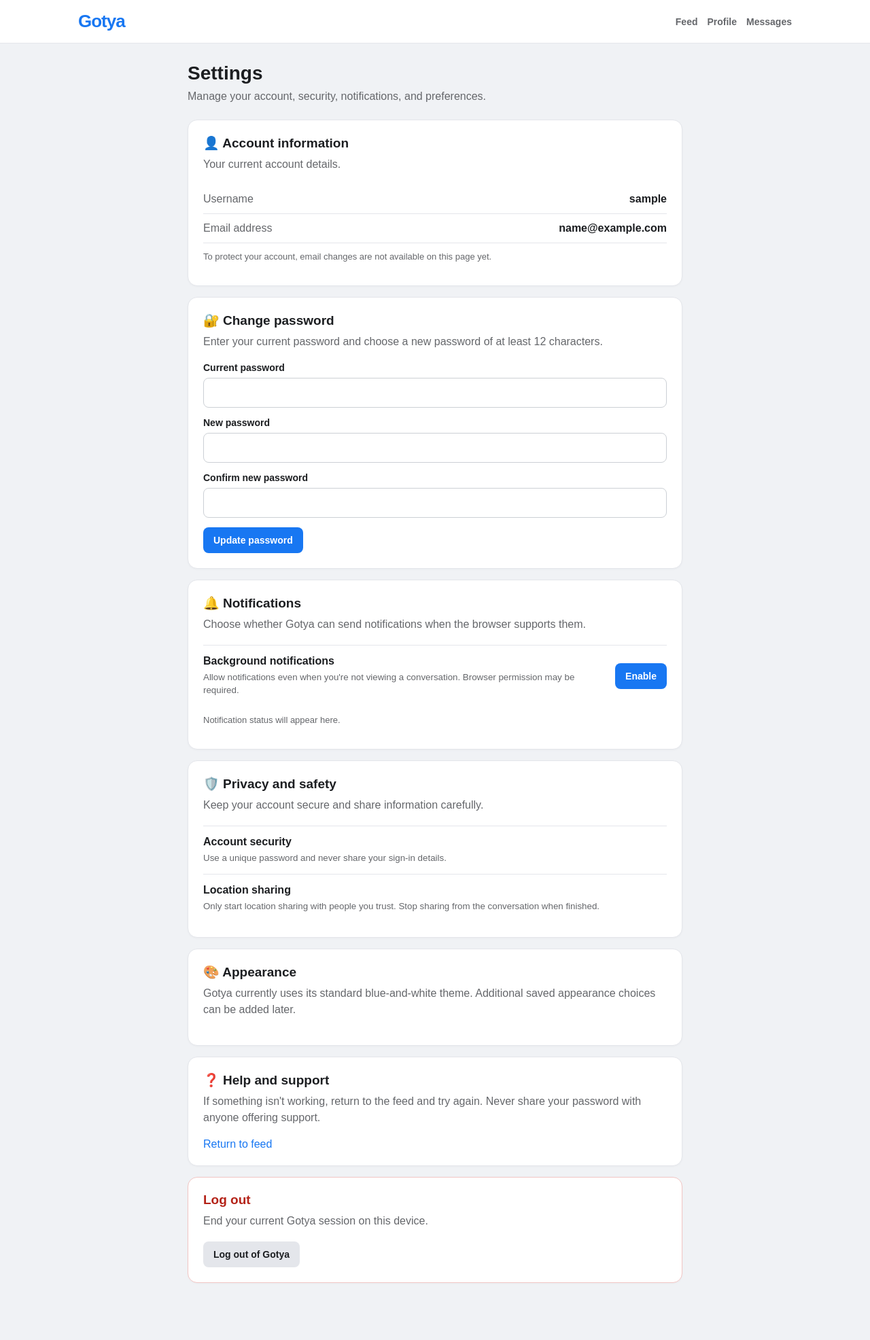
After one commit to Liejah/GOTYA, a Flask app: page /settings in a window 1280 px wide. The commit adds this page. Shown: the whole page at 68% size. Run offline with Flask 3, Linux system fonts and the light colour scheme; the visitor is signed in with stand-in values (Sample User, id 1); some libraries are stand-ins or nearby versions.

Commit message:
Add account settings page and improve notifications

```diff
--- a/app.py
+++ b/app.py
@@ -1649,6 +1649,38 @@ def logout():
     return redirect(url_for("home"))
 
 
+@app.route("/settings", methods=["GET", "POST"])
+@login_required
+def settings():
+    if request.method == "POST":
+        action = request.form.get("action", "").strip()
+
+        if action == "change_password":
+            current_password = request.form.get("current_password", "")
+            new_password = request.form.get("new_password", "")
+            confirm_password = request.form.get("confirm_password", "")
+
+            if not current_user.check_password(current_password):
+                flash("Your current password is incorrect.", "error")
+            elif len(new_password) < 12:
+                flash("Your new password must be at least 12 characters long.", "error")
+            elif new_password != confirm_password:
+                flash("The new passwords do not match.", "error")
+            elif current_user.check_password(new_password):
+                flash("Choose a password different from your current password.", "error")
+            else:
+                current_user.set_password(new_password)
+                db.session.commit()
+                flash("Your password has been changed successfully.", "success")
+
+            return redirect(url_for("settings", _anchor="password"))
+
+        flash("That settings action is not available yet.", "error")
+        return redirect(url_for("settings"))
+
+    return render_template("settings.html", user=current_user)
+
+
 @app.route("/feed", methods=["GET", "POST"])
 @login_required
 def feed():
--- /dev/null
+++ b/templates/settings.html
@@ -0,0 +1,341 @@
+<!DOCTYPE html>
+<html lang="en">
+<head>
+    <meta charset="UTF-8">
+    <meta name="viewport" content="width=device-width, initial-scale=1">
+    <meta name="theme-color" content="#1877f2">
+    <link rel="manifest" href="/static/manifest.json">
+    <link rel="icon" type="image/svg+xml" href="/static/gotya-icon.svg">
+    <title>Gotya | Settings</title>
+    <style>
+        :root {
+            --brand: #1877f2;
+            --page: #f0f2f5;
+            --surface: #ffffff;
+            --text: #1c1e21;
+            --muted: #65676b;
+            --line: #e4e6eb;
+            --soft-blue: #e7f3ff;
+        }
+        * { box-sizing: border-box; }
+        html { scroll-behavior: smooth; }
+        body {
+            margin: 0;
+            background: var(--page);
+            color: var(--text);
+            font-family: Arial, Helvetica, sans-serif;
+        }
+        header {
+            position: sticky;
+            top: 0;
+            z-index: 10;
+            min-height: 64px;
+            padding: 12px max(18px, calc((100vw - 1050px)/2));
+            background: var(--surface);
+            border-bottom: 1px solid var(--line);
+            display: flex;
+            align-items: center;
+            justify-content: space-between;
+            gap: 14px;
+        }
+        header h1 {
+            margin: 0;
+            color: var(--brand);
+            font-size: 26px;
+            letter-spacing: -1px;
+        }
+        nav {
+            display: flex;
+            align-items: center;
+            gap: 14px;
+            flex-wrap: wrap;
+        }
+        a { color: var(--brand); text-decoration: none; }
+        nav a { color: var(--muted); font-weight: 700; font-size: 14px; }
+        nav a:hover { color: var(--brand); }
+        button, .button {
+            border: 0;
+            border-radius: 8px;
+            padding: 11px 15px;
+            font-weight: 700;
+            cursor: pointer;
+            font-size: 14px;
+        }
+        button.primary, .button.primary { background: var(--brand); color: white; }
+        button.secondary { background: #e4e6eb; color: var(--text); }
+        main { width: min(760px, 100%); margin: 28px auto; padding: 0 16px 40px; }
+        .page-title { margin: 0 0 6px; font-size: 28px; }
+        .subtitle { margin: 0 0 22px; color: var(--muted); line-height: 1.5; }
+        .card {
+            background: var(--surface);
+            border: 1px solid var(--line);
+            border-radius: 14px;
+            padding: 22px;
+            margin-bottom: 16px;
+            box-shadow: 0 1px 3px #00000008;
+            scroll-margin-top: 90px;
+        }
+        .card h2 { margin: 0 0 8px; font-size: 19px; }
+        .description { color: var(--muted); line-height: 1.5; margin: 0 0 18px; }
+        .detail {
+            display: flex;
+            justify-content: space-between;
+            gap: 12px;
+            padding: 12px 0;
+            border-bottom: 1px solid var(--line);
+            overflow-wrap: anywhere;
+        }
+        .detail:last-child { border-bottom: 0; }
+        .detail-label { color: var(--muted); }
+        .field { margin: 14px 0; }
+        label { display: block; margin-bottom: 7px; font-size: 14px; font-weight: 700; }
+        input[type="password"] {
+            width: 100%;
+            border: 1px solid #ccd0d5;
+            border-radius: 8px;
+            padding: 12px;
+            font-size: 16px;
+            background: white;
+            color: var(--text);
+        }
+        input:focus { outline: 2px solid #b3d4ff; border-color: var(--brand); }
+        .notice {
+            padding: 12px 14px;
+            border-radius: 9px;
+            margin: 0 0 12px;
+            line-height: 1.45;
+            background: var(--soft-blue);
+        }
+        .notice.error { background: #ffebe9; color: #a12622; }
+        .setting-row {
+            display: flex;
+            align-items: center;
+            justify-content: space-between;
+            gap: 16px;
+            padding: 14px 0;
+            border-top: 1px solid var(--line);
+        }
+        .setting-row strong { display: block; margin-bottom: 5px; }
+        .setting-row small { color: var(--muted); line-height: 1.45; display: block; }
+        .status { color: var(--muted); font-size: 13px; margin-top: 12px; }
+        .danger { border-color: #f2c6c4; }
+        .danger h2 { color: #b42318; }
+        @media (max-width: 520px) {
+            header { align-items: flex-start; flex-direction: column; }
+            nav { gap: 12px; }
+            main { margin-top: 20px; }
+            .card { padding: 17px; }
+            .page-title { font-size: 25px; }
+            .detail { flex-direction: column; gap: 5px; }
+            .setting-row { align-items: flex-start; }
+        }
+    </style>
+</head>
+<body>
+<header>
+    <h1>Gotya</h1>
+    <nav aria-label="Main navigation">
+        <a href="{{ url_for('feed') }}">Feed</a>
+        <a href="{{ url_for('profile') }}">Profile</a>
+        <a href="{{ url_for('messages') }}">Messages</a>
+    </nav>
+</header>
+
+<main>
+    <h1 class="page-title">Settings</h1>
+    <p class="subtitle">Manage your account, security, notifications, and preferences.</p>
+
+    {% with messages = get_flashed_messages(with_categories=true) %}
+        {% for category, message in messages %}
+            <div class="notice {{ 'error' if category == 'error' else '' }}" role="status">
+                {{ message }}
+            </div>
+        {% endfor %}
+    {% endwith %}
+
+    <section class="card" id="account">
+        <h2>👤 Account information</h2>
+        <p class="description">Your current account details.</p>
+        <div class="detail">
+            <span class="detail-label">Username</span>
+            <strong>{{ user.username }}</strong>
+        </div>
+        <div class="detail">
+            <span class="detail-label">Email address</span>
+            <strong>{{ user.email }}</strong>
+        </div>
+        <p class="status">To protect your account, email changes are not available on this page yet.</p>
+    </section>
+
+    <section class="card" id="password">
+        <h2>🔐 Change password</h2>
+        <p class="description">Enter your current password and choose a new password of at least 12 characters.</p>
+        <form method="POST" action="{{ url_for('settings') }}">
+            <input type="hidden" name="csrf_token" value="{{ csrf_token() }}">
+            <input type="hidden" name="action" value="change_password">
+
+            <div class="field">
+                <label for="current_password">Current password</label>
+                <input id="current_password" name="current_password" type="password"
+                       autocomplete="current-password" required>
+            </div>
+            <div class="field">
+                <label for="new_password">New password</label>
+                <input id="new_password" name="new_password" type="password"
+                       minlength="12" autocomplete="new-password" required>
+            </div>
+            <div class="field">
+                <label for="confirm_password">Confirm new password</label>
+                <input id="confirm_password" name="confirm_password" type="password"
+                       minlength="12" autocomplete="new-password" required>
+            </div>
+            <button class="primary" type="submit">Update password</button>
+        </form>
+    </section>
+
+    <section class="card" id="notifications">
+        <h2>🔔 Notifications</h2>
+        <p class="description">Choose whether Gotya can send notifications when the browser supports them.</p>
+        <div class="setting-row">
+            <div>
+                <strong>Background notifications</strong>
+                <small>Allow notifications even when you're not viewing a conversation. Browser permission may be required.</small>
+            </div>
+            <button class="primary" id="gotyaEnablePushNotifications" type="button">
+                Enable
+            </button>
+        </div>
+        <p class="status" id="gotyaPushStatus" role="status" aria-live="polite">
+            Notification status will appear here.
+        </p>
+    </section>
+
+    <section class="card" id="privacy">
+        <h2>🛡️ Privacy and safety</h2>
+        <p class="description">Keep your account secure and share information carefully.</p>
+        <div class="setting-row">
+            <div>
+                <strong>Account security</strong>
+                <small>Use a unique password and never share your sign-in details.</small>
+            </div>
+        </div>
+        <div class="setting-row">
+            <div>
+                <strong>Location sharing</strong>
+                <small>Only start location sharing with people you trust. Stop sharing from the conversation when finished.</small>
+            </div>
+        </div>
+    </section>
+
+    <section class="card" id="appearance">
+        <h2>🎨 Appearance</h2>
+        <p class="description">Gotya currently uses its standard blue-and-white theme. Additional saved appearance choices can be added later.</p>
+    </section>
+
+    <section class="card" id="help">
+        <h2>❓ Help and support</h2>
+        <p class="description">If something isn't working, return to the feed and try again. Never share your password with anyone offering support.</p>
+        <a href="{{ url_for('feed') }}">Return to feed</a>
+    </section>
+
+    <section class="card danger" id="logout">
+        <h2>Log out</h2>
+        <p class="description">End your current Gotya session on this device.</p>
+        <form method="POST" action="{{ url_for('logout') }}">
+            <input type="hidden" name="csrf_token" value="{{ csrf_token() }}">
+            <button class="secondary" type="submit">Log out of Gotya</button>
+        </form>
+    </section>
+</main>
+
+<script>
+(() => {
+    "use strict";
+
+    const button = document.getElementById("gotyaEnablePushNotifications");
+    const status = document.getElementById("gotyaPushStatus");
+    const csrfToken =
+        document.querySelector('input[name="csrf_token"]')?.value || "";
+
+    function decodeBase64Url(value) {
+        const padded = value + "=".repeat((4 - value.length % 4) % 4);
+        const binary = atob(padded.replace(/-/g, "+").replace(/_/g, "/"));
+        return Uint8Array.from(binary, character => character.charCodeAt(0));
+    }
+
+    async function enablePush() {
+        if (!("serviceWorker" in navigator) || !("PushManager" in window) ||
+            !("Notification" in window)) {
+            status.textContent = "This browser does not support background notifications.";
+            return;
+        }
+
+        if (!csrfToken) {
+            status.textContent = "Security token missing. Refresh this page and try again.";
+            return;
+        }
+
+        button.disabled = true;
+        button.textContent = "Enabling…";
+
+        try {
+            const permission = await Notification.requestPermission();
+
+            if (permission !== "granted") {
+                status.textContent = "Notifications were not permitted. Check your browser settings.";
+                return;
+            }
+
+            const registration = await navigator.serviceWorker.register("/sw.js");
+            await navigator.serviceWorker.ready;
+
+            const keyResponse = await fetch("/push/vapid-public-key", {
+                credentials: "same-origin"
+            });
+            if (!keyResponse.ok) {
+                throw new Error("Could not retrieve the notification configuration.");
+            }
+
+            const keyData = await keyResponse.json();
+            if (!keyData.publicKey) {
+                throw new Error("Push notifications are not configured on this server.");
+            }
+
+            let subscription = await registration.pushManager.getSubscription();
+
+            if (!subscription) {
+                subscription = await registration.pushManager.subscribe({
+                    userVisibleOnly: true,
+                    applicationServerKey: decodeBase64Url(keyData.publicKey)
+                });
+            }
+
+            const response = await fetch("/push/subscribe", {
+                method: "POST",
+                credentials: "same-origin",
+                headers: {
+                    "Content-Type": "application/json",
+                    "X-CSRFToken": csrfToken
+                },
+                body: JSON.stringify({ subscription: subscription.toJSON() })
+            });
+
+            const result = await response.json().catch(() => ({}));
+            if (!response.ok) {
+                throw new Error(result.error || result.message || "The server could not save your subscription.");
+            }
+
+            status.textContent = "Background notifications are enabled for this browser.";
+        } catch (error) {
+            status.textContent = error.message || "Could not enable notifications. Please try again.";
+        } finally {
+            button.disabled = false;
+            button.textContent = "Enable";
+        }
+    }
+
+    button.addEventListener("click", enablePush);
+})();
+</script>
+</body>
+</html>
```
Also changed, not shown: templates/conversation.html (+0 -129 lines), templates/feed.html (+10 -3 lines).
